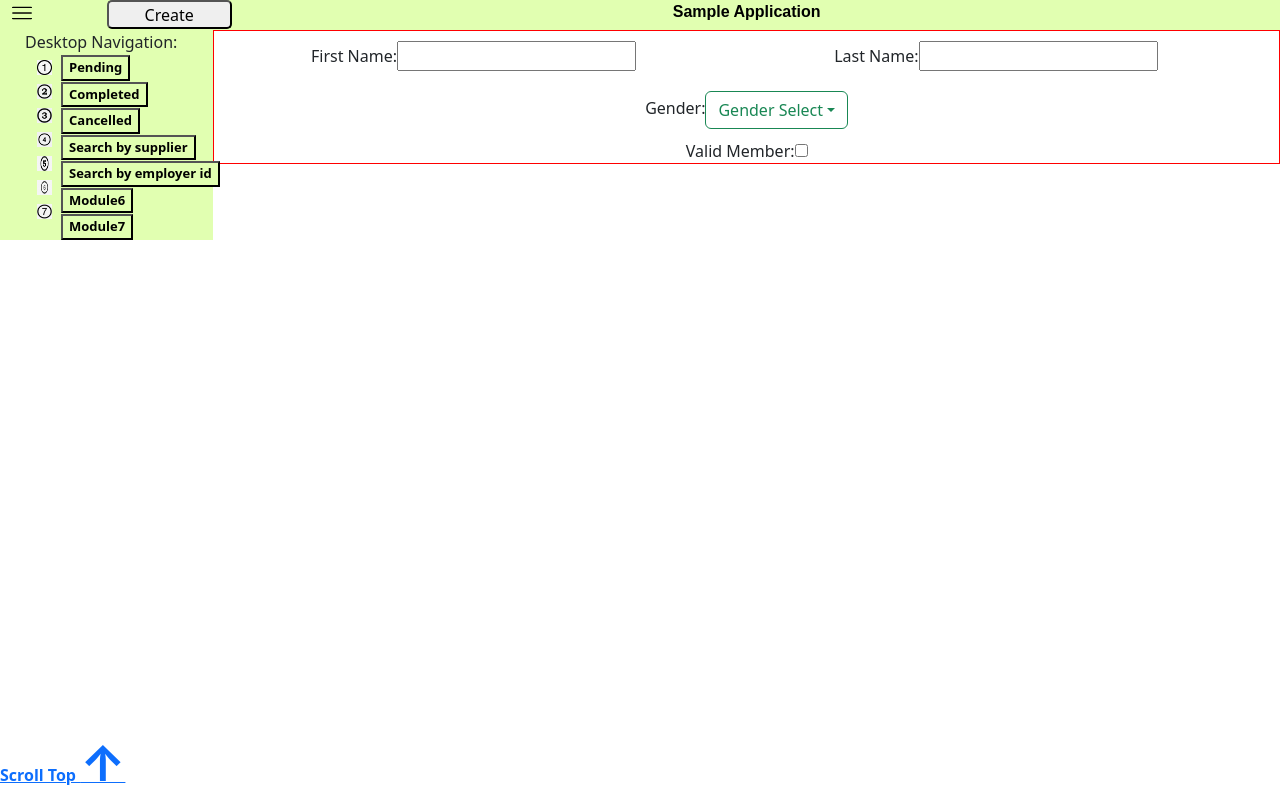
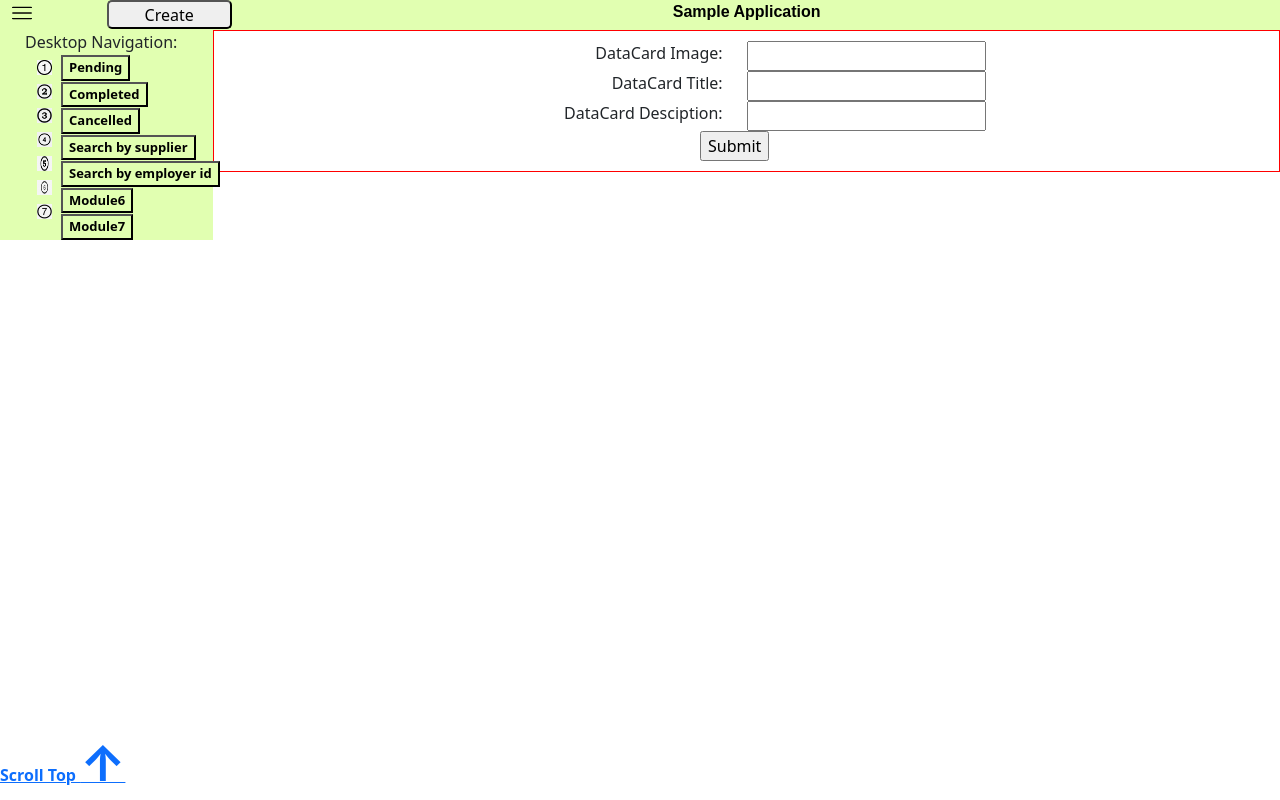
Before and after one commit to Sailaja-Namuduri/demo, a React (Create React App) app: page /module1 in a window 1280 px wide. Built offline with nearby package versions, Linux system fonts and the light colour scheme.

Commit message:
Module1-field alignments using bootstrap css

```diff
--- a/src/Module1.jsx
+++ b/src/Module1.jsx
@@ -1,15 +1,17 @@
+import React from 'react';
 import { useState } from 'react';
 import  DropdownButton from "react-bootstrap/DropdownButton";
 import Dropdown from 'react-bootstrap/Dropdown';
 import { Checkbox } from './reusable_components/Checkbox';
 
 export const Module1=()=>{
-    const list = [
-        { key: "male", value: "Male" },
-        { key: "female", value: "Female" },
-      ];
+
+    const n1Ref=React.createRef();
+    const n2Ref=React.createRef();
+    const n3Ref=React.createRef();
     const [selected, setSelected] = useState({});
     const [checked, setChecked] = useState(false);
+    const [datacardDetails,setdatacardDetails]=useState({});
     const handleSelect=(key,event)=>{
         setSelected({key,value:event.target.value})
 
@@ -17,41 +19,65 @@ export const Module1=()=>{
     const fnCheckChange=()=>{
         setChecked(()=>!checked)
     }
+    const fnDatacardSubmit=()=>{
+        let imageUploaded=n1Ref.current.value;
+        let imageTitle=n2Ref.current.value;
+        let imageDescription=n3Ref.current.value;
+
+        let obj={};
+        obj.cardimage=imageUploaded;
+        obj.cardtitle=imageTitle;
+        obj.carddescription=imageDescription;
+        //alert(obj.cardimage+obj.cardtitle+obj.carddescription);
+        setdatacardDetails(obj);
+        console.log('sending request.....',datacardDetails);
+    }
     return(
         <div className='row'style={{border:'1px solid red'}}>
-            <div className='row' style={{padding:'10px'}}>
-                <div className='d-none d-sm-none d-md-block col-md-6 col-lg-6'>
-                    <span >First Name:</span><input/>
+            <div className='row' style={{padding:'10px',display:'flex',justifyContent:'center',alignItems:'center'}}>
+                <div className='d-none d-sm-none d-md-block col-md-12 col-lg-12' >
+                    <div className='row'>
+                        <div className='d-none d-md-block col-md-6 col-lg-6 text-end'><span >DataCard Image:</span></div>
+                        <div className='d-none d-md-block col-md-6 col-lg-6 text-start'><input ref={n1Ref} multiple accept="image/*"/></div>
+                    </div>
                 </div>
-                <div className='d-none d-sm-none d-md-block col-md-6 col-lg-6'>
-                    <span >Last Name:</span><input/>
+                <div className='d-none d-sm-none d-md-block col-md-12 col-lg-12'>
+                    <div className='row'>
+                        <div className='d-none d-md-block col-md-6 col-lg-6 text-end'><span >DataCard Title:</span></div>
+                        <div className='d-none d-md-block col-md-6 col-lg-6 text-start'><input ref={n2Ref}/></div>
+                    </div>
                 </div>
-                <div className='d-block d-sm-block d-md-none col-sm-12 col-md-6 col-lg-6'>
-                    <span >First Name:</span><input/>
+                <div className='d-none d-sm-none d-md-block col-md-12 col-lg-12'>
+                    <div className='row'>
+                        <div className='d-none d-md-block col-md-6 col-lg-6 text-end'><span >DataCard Desciption:</span></div>
+                        <div className='d-none d-md-block col-md-6 col-lg-6 text-start'><input ref={n3Ref}/></div>
+                    </div>
                 </div>
-                <div className='d-block d-sm-block d-md-none col-sm-12 col-md-6 col-lg-6'>
-                    <span >Last Name:</span><input/>
+                <div className='d-none d-sm-none d-md-block col-md-12 col-lg-12 text-center'>
+                    <input type='submit' onClick={fnDatacardSubmit}/>
+                </div>
+                <div className='d-sm-block d-md-none col-sm-12'>
+                    <div className='row'>
+                        <div className='d-sm-block d-md-none col-sm-12 text-center'><span >DataCard Image:</span></div>
+                        <div className='d-sm-block d-md-none col-sm-12 text-center'><input ref={n1Ref} multiple accept="image/*"/></div>
+                    </div>
+                </div>
+                <div className='d-sm-block d-md-none col-sm-12'>
+                    <div className='row'>
+                        <div className='d-sm-block d-md-none col-sm-12 text-center'><span >DataCard Title:</span></div>
+                        <div className='d-sm-block d-md-none col-sm-12 text-center'><input ref={n2Ref}/></div>
+                    </div>
+                </div>
+                <div className='d-sm-block d-md-none col-sm-12'>
+                    <div className='row'>
+                        <div className='d-sm-block d-md-none col-sm-12 text-center'><span >DataCard Desciption:</span></div>
+                        <div className='d-sm-block d-md-none col-sm-12 text-center'><input ref={n3Ref}/></div>
+                    </div>
+                </div>
+                <div className='d-sm-block d-md-none col-sm-12 text-center'>
+                    <input type='submit' onClick={fnDatacardSubmit}/>
                 </div>
             </div>
-            <div style={{padding:'10px'}}><span>Gender:</span>
-                <DropdownButton
-                    id="dropdown-basic-button"
-                    variant="outline-success"
-                    className="floatRight"
-                    onSelect={handleSelect}
-                    title={selected?.key || 'Gender Select'}
-                    style={{display:'inline'}}
-                >
-                {list.map((item, index) => {
-                    return (
-                        <Dropdown.Item key={index} eventKey={item.key}>
-                        {item.value}
-                        </Dropdown.Item>
-                    );
-                })}
-                </DropdownButton>
-            </div>
-            <div><span>Valid Member:</span><input type='checkbox' label='cricket'value='Cricket' height={40} width={40}/></div>
         </div>
     )
 }
--- a/src/Module2.jsx
+++ b/src/Module2.jsx
@@ -2,32 +2,32 @@ import { DataCard } from "./reusable_components/DataCards"
 import datacard1 from './Images/datacard1.png';
 const data=[
     {
-        cardimage:'1',
+        cardimage:'https://image.shutterstock.com/image-illustration/elephant-zebra-skin-be-different-260nw-2135376329.jpg',
         cardtitle:'Data Card1',
         carddescription:'This is a Sample data card1, has no data description to show :)'
     },
     {
-        cardimage:'2',
+        cardimage:'https://encrypted-tbn0.gstatic.com/images?q=tbn:ANd9GcQMltbvA3f4uasfhCxVCc3fGIjoHI2DsZ-IsQ&usqp=CAU',
         cardtitle:'Data Card2',
         carddescription:'This is a Sample data card2, has no data description to show :)'
     },
     {
-        cardimage:'3',
+        cardimage:'https://media.istockphoto.com/photos/elephant-with-zebra-skin-in-the-studio-the-concept-of-being-different-picture-id1163846305?k=20&m=1163846305&s=612x612&w=0&h=ayygPp-IV1i-hrwXqFoLi-FTzglBq5NHEuXZVzk1Isg=',
         cardtitle:'Data Card3',
         carddescription:'This is a Sample data card3, has no data description to show :)'
     },
     {
-        cardimage:'4',
+        cardimage:'https://image.shutterstock.com/image-photo/beautiful-pink-flower-anemones-fresh-260nw-1028135845.jpg',
         cardtitle:'Data Card4',
         carddescription:'This is a Sample data card4, has no data description to show :)'
     },
     {
-        cardimage:'5',
+        cardimage:'https://assets-global.website-files.com/610b110a9a81544b676680ff/610b110a9a81547b4a668179_scottbourne-image.jpg',
         cardtitle:'Data Card5',
         carddescription:'This is a Sample data card5, has no data description to show :)'
     },
     {
-        cardimage:'6',
+        cardimage:'https://www.adobe.com/express/feature/image/media_1bb4d071398492506a1b76b3b6f9d69a5e96d7ffc.png?width=750&format=png&optimize=medium',
         cardtitle:'Data Card6',
         carddescription:'This is a Sample data card6, has no data description to show :)'
     }
@@ -40,8 +40,8 @@ export const Module2=()=>{
         <div>
             <div className="row" style={{padding:'10px'}}>
 
-            {data.map((value)=>
-                <DataCard image={datacard1} cardtitle={value.cardtitle} carddescription={value.carddescription}/>
+            {data.map((value,index)=>
+                <DataCard image={value.cardimage} cardtitle={value.cardtitle} carddescription={value.carddescription} index={index}/>
                 )
 
             }
--- a/src/reusable_components/DataCards.jsx
+++ b/src/reusable_components/DataCards.jsx
@@ -1,12 +1,12 @@
 
 
-export const DataCard=({image,cardtitle,carddescription})=>{
+export const DataCard=({image,cardtitle,carddescription,index})=>{
 
     console.log(cardtitle);
     console.log(carddescription);
     return(
         <>
-            <div className="d-none d-md-block col-md-6 col-lg-6 align-center" style={{border:'0px solid green',padding:'20px',height:'540px',width:'540px'}}>
+            <div key={index} className="d-none d-md-block col-md-6 col-lg-6 align-center" style={{border:'0px solid green',padding:'20px',height:'540px',width:'540px'}}>
                 <div style={{border:'0px solid green',display:'flex',justifyContent:'center',alignItems:'center',height:'500px',width:'500px'}}>
                     <div style={{height:'480px',width:'480px',border:'1px solid black',boxShadow:'5px 6px #888888',cursor:'pointer'}}>
                         <img src={image} height={250} alt=""></img>
@@ -15,7 +15,7 @@ export const DataCard=({image,cardtitle,carddescription})=>{
                     </div>
                 </div>
             </div>
-            <div className="d-sm-block d-md-none col-sm-6 align-center" style={{border:'0px solid green',padding:'20px',height:'240px',width:'240px'}}>
+            <div key={index} className="d-sm-block d-md-none col-sm-6 align-center" style={{border:'0px solid green',padding:'20px',height:'240px',width:'240px'}}>
                 <div style={{border:'0px solid green',display:'flex',justifyContent:'center',alignItems:'center',height:'200px',width:'200px'}}>
                     <div style={{height:'180px',width:'180px',border:'1px solid black',boxShadow:'5px 6px #888888',cursor:'pointer'}}>
                         <img src={image} height={80} alt=""></img>
```
Lines whose indentation alone changed are shown as unchanged.
